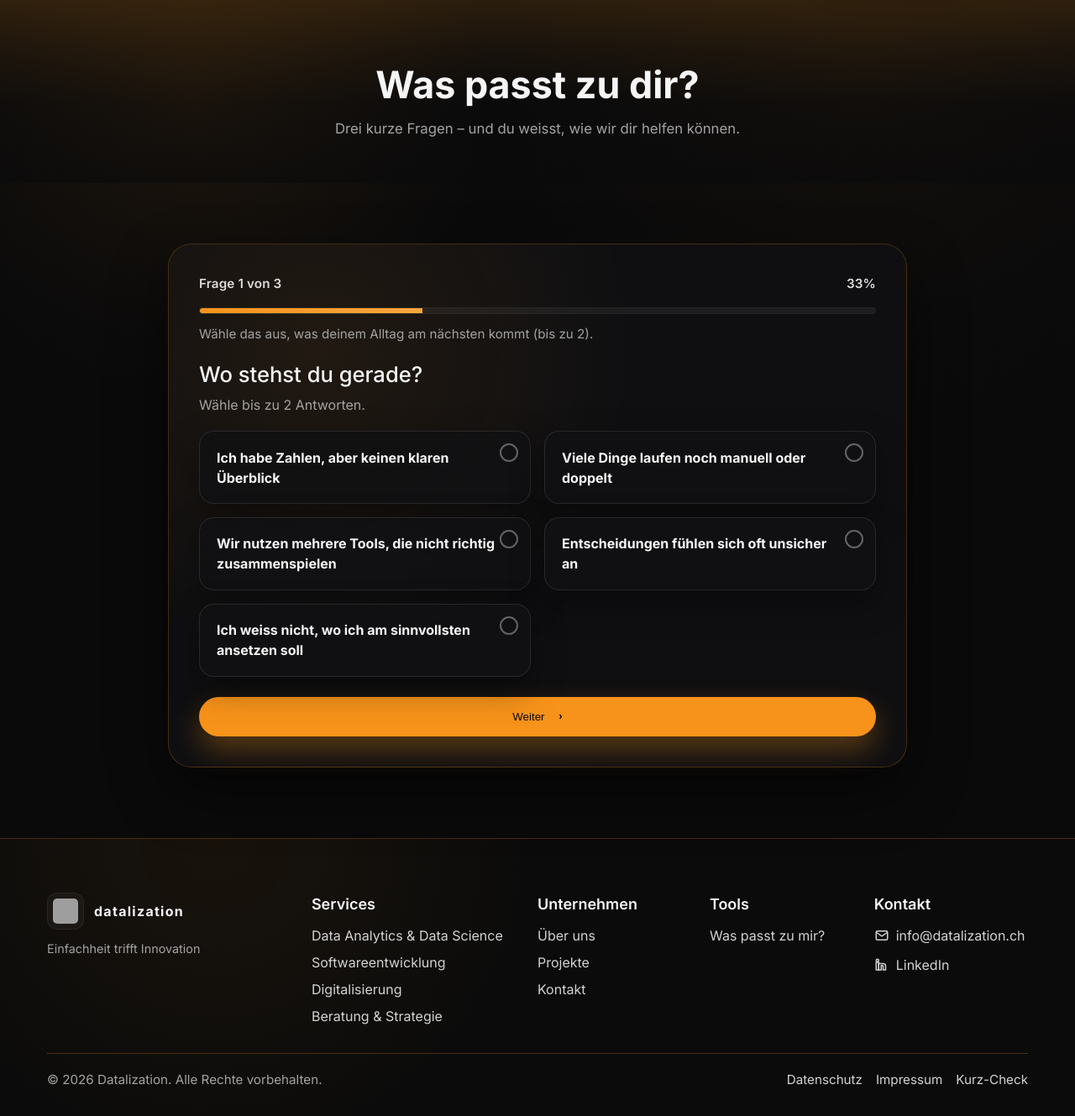
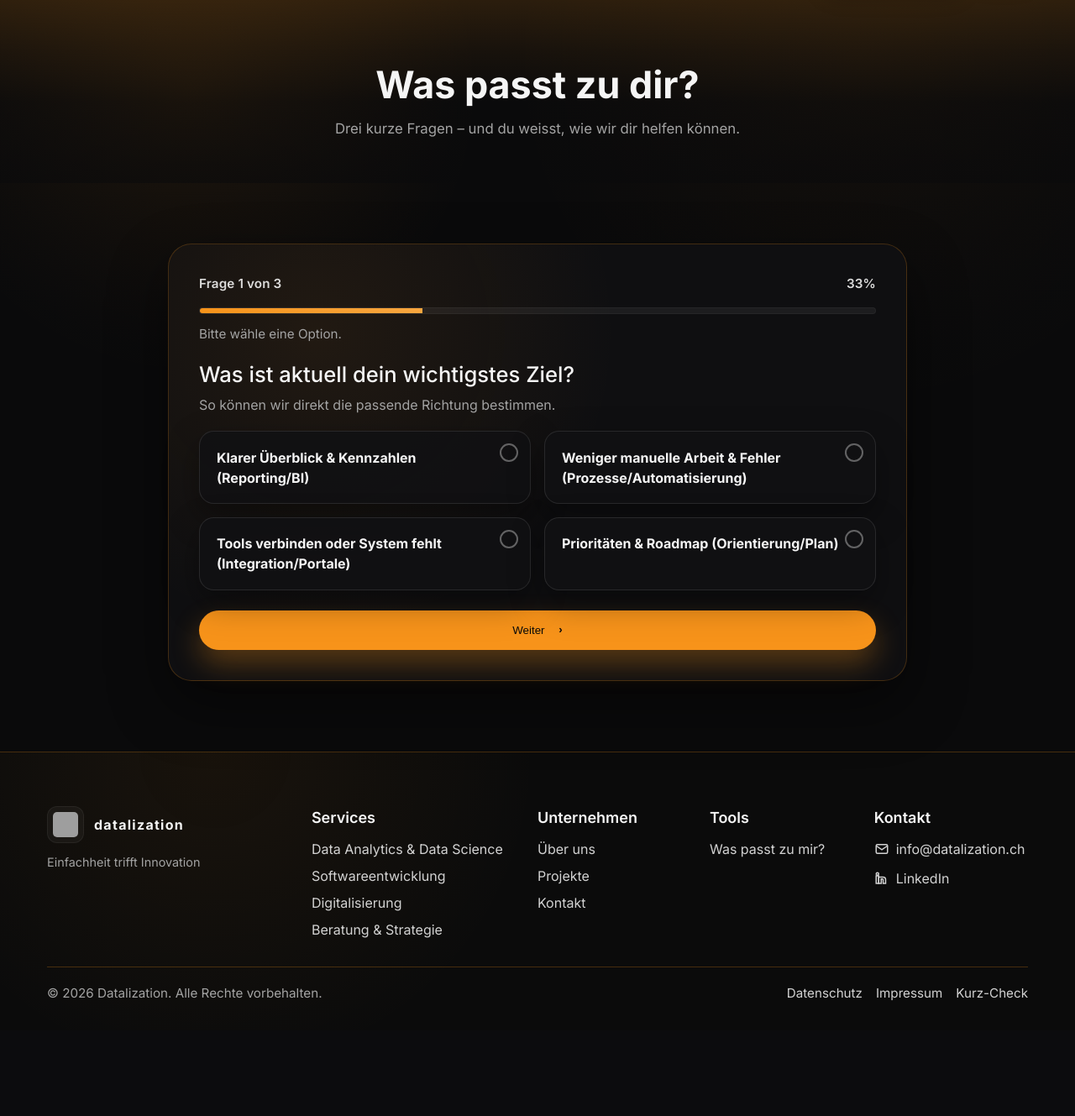
Before and after one commit to datalization1/datalization, a Django app: page /de/match/ in a window 1280 px wide. Shown: the part 73-1402 px from the top of the page at 84% size. After the commit the page ends 1265 px from the top, so only its background shows below. Run offline with Django 4.2, Linux system fonts and the light colour scheme; grey boxes are pictures that could not be loaded.

Commit message:
text adjustments

```diff
--- a/web/static/css/styles.css
+++ b/web/static/css/styles.css
@@ -739,7 +739,7 @@ body.theme-light .nav__logo--dark  { display: none; }
 :root { --sp: 16px; }
 
 /* Very small screens: iPhone SE etc. */
-@media (max-width: 420px) { .site-header { position: fixed; top: 0; left: 0; right: 0; padding: 0 var(--sp); } .container.nav { padding-left: 0; padding-right: 0; } .nav__logo { height: 28px; } .hero-section { padding: 112px var(--sp) 80px; min-height: auto; } .hero-title { font-size: 28px; line-height: 1.2; letter-spacing: 0; margin: 16px 0 8px; max-width: 24ch; white-space: normal; } .hero-subtitle, .hero-description { font-size: 15px; line-height: 1.6; max-width: 34ch; margin-bottom: 20px; } .hero-cta, .btn-primary { margin-bottom: 40px; } .scroll-indicator { bottom: 24px; } .btn, .button, .cta { padding: 12px 18px; font-size: 15px; border-radius: 24px; } .section { padding: 4rem 0; } .section .container { padding-left: var(--sp); padding-right: var(--sp); } .value-card, .service-card { padding: 1.5rem; } }
+@media (max-width: 420px) { .site-header { position: fixed; top: 0; left: 0; right: 0; padding: 0 calc(var(--sp) + env(safe-area-inset-right)) 0 calc(var(--sp) + env(safe-area-inset-left)); } .container.nav { padding-left: 0; padding-right: 0; gap: 10px; } .nav__logo { height: 28px; } .nav__tools { gap: 8px; } .nav__cta { padding: 8px 12px; font-size: .82rem; } .hero-section { padding: 112px var(--sp) 80px; min-height: auto; } .hero-title { font-size: 28px; line-height: 1.2; letter-spacing: 0; margin: 16px 0 8px; max-width: 24ch; white-space: normal; } .hero-subtitle, .hero-description { font-size: 15px; line-height: 1.6; max-width: 34ch; margin-bottom: 20px; } .hero-cta, .btn-primary { margin-bottom: 40px; } .scroll-indicator { bottom: 24px; } .btn, .button, .cta { padding: 12px 18px; font-size: 15px; border-radius: 24px; } .section { padding: 4rem 0; } .section .container { padding-left: var(--sp); padding-right: var(--sp); } .value-card, .service-card { padding: 1.5rem; } }
 
 /* Normal kleine Tablets/Phones */
 @media (min-width: 421px) and (max-width: 768px) { .hero-title { font-size: 36px; white-space: normal; } .hero-subtitle, .hero-description { font-size: 16px; } }
--- a/web/templates/match.html
+++ b/web/templates/match.html
@@ -78,17 +78,15 @@ document.addEventListener("DOMContentLoaded", function(){
   // Question defs (texts)
   const Q1 = {
     id:"q1",
-    headline:"Wo stehst du gerade?",
-    title:"Was beschreibt deine aktuelle Situation am besten?",
-    subtitle:"Wähle bis zu 2 Antworten.",
-    type:"multi",
-    max:2,
+    headline:"Was ist aktuell dein wichtigstes Ziel?",
+    title:"Wähle eine Option.",
+    subtitle:"So können wir direkt die passende Richtung bestimmen.",
+    type:"single",
     options:[
-      {v:"q1_a1", label:"Ich habe Zahlen, aber keinen klaren Überblick"},
-      {v:"q1_a2", label:"Viele Dinge laufen noch manuell oder doppelt"},
-      {v:"q1_a3", label:"Wir nutzen mehrere Tools, die nicht richtig zusammenspielen"},
-      {v:"q1_a4", label:"Entscheidungen fühlen sich oft unsicher an"},
-      {v:"q1_a5", label:"Ich weiss nicht, wo ich am sinnvollsten ansetzen soll"},
+      {v:"q1_data", label:"Klarer Überblick & Kennzahlen (Reporting/BI)"},
+      {v:"q1_digital", label:"Weniger manuelle Arbeit & Fehler (Prozesse/Automatisierung)"},
+      {v:"q1_software", label:"Tools verbinden oder System fehlt (Integration/Portale)"},
+      {v:"q1_strategy", label:"Prioritäten & Roadmap (Orientierung/Plan)"},
     ]
   };
 
@@ -161,72 +159,25 @@ document.addEventListener("DOMContentLoaded", function(){
     }
   };
 
+  const Q3_START = {
+    id:"q3",
+    headline:"Wie möchtest du starten?",
+    subtitle:"So wählen wir den sinnvollsten nächsten Schritt – ohne Overengineering.",
+    title:"Wähle eine Option.",
+    type:"single",
+    options:[
+      {v:"start_check", label:"Kurz-Check (60–90 Min) – Einschätzung & klare Empfehlung", s:{strategy:2}},
+      {v:"start_pilot", label:"Pilot (1–2 Wochen) – kleiner PoC/MVP mit messbarem Ergebnis", s:{strategy:1,software:1,digital:1,data:1}},
+      {v:"start_project", label:"Direkt Projekt – Umsetzung mit klaren Deliverables", s:{strategy:1,software:2,digital:2,data:2}},
+    ]
+  };
+
   const Q3_MAP = {
-    data: {
-      headline:"Was wünschst du dir stattdessen?",
-      subtitle:"Was würde dir den grössten Mehrwert bringen?",
-      title:"Was würde dir aktuell am meisten helfen?",
-      type:"single",
-      options:[
-        {v:"d3_1", label:"Klarer Überblick auf einen Blick", s:{data:3}},
-        {v:"d3_2", label:"Bessere Planung für die Zukunft", s:{data:3,strategy:1}},
-        {v:"d3_3", label:"Frühere Hinweise statt spätes Reagieren", s:{data:3}},
-        {v:"d3_4", label:"Weniger Zeit für Auswertungen", s:{data:3,digital:1}},
-        {v:"d3_5", label:"Mehr Vertrauen in Entscheidungen", s:{data:3,strategy:1}},
-      ]
-    },
-    digital: {
-      headline:"Was wünschst du dir stattdessen?",
-      subtitle:"Was würde dir den grössten Mehrwert bringen?",
-      title:"Was würde dir aktuell am meisten helfen?",
-      type:"single",
-      options:[
-        {v:"g3_1", label:"Weniger manuelle Arbeit", s:{digital:3,software:1}},
-        {v:"g3_2", label:"Klarere Abläufe", s:{digital:3,strategy:1}},
-        {v:"g3_3", label:"Weniger Fehler", s:{digital:3}},
-        {v:"g3_4", label:"Zeitersparnis im Alltag", s:{digital:3}},
-        {v:"g3_5", label:"Mehr Fokus aufs Kerngeschäft", s:{digital:3}},
-      ]
-    },
-    software: {
-      headline:"Was wünschst du dir stattdessen?",
-      subtitle:"Was würde dir den grössten Mehrwert bringen?",
-      title:"Was würde dir aktuell am meisten helfen?",
-      type:"single",
-      options:[
-        {v:"s3_1", label:"Ein System, das wirklich passt", s:{software:3}},
-        {v:"s3_2", label:"Weniger Excel & Workarounds", s:{software:3,data:1}},
-        {v:"s3_3", label:"Saubere Übergaben zwischen Tools", s:{software:3,digital:1}},
-        {v:"s3_4", label:"Bessere Übersicht", s:{software:3,data:1}},
-        {v:"s3_5", label:"Eine Lösung, die mitwachsen kann", s:{software:3,strategy:1}},
-      ]
-    },
-    planning: {
-      headline:"Was wünschst du dir stattdessen?",
-      subtitle:"Was würde dir den grössten Mehrwert bringen?",
-      title:"Was würde dir aktuell am meisten helfen?",
-      type:"single",
-      options:[
-        {v:"p3_1", label:"Bessere Planung & ruhigere Entscheidungen", s:{data:3,strategy:1}},
-        {v:"p3_2", label:"Klarere Kennzahlen, denen ich vertraue", s:{data:3}},
-        {v:"p3_3", label:"Früher erkennen, was auf uns zukommt", s:{data:3}},
-        {v:"p3_4", label:"Weniger Überraschungen im Alltag", s:{data:3}},
-        {v:"p3_5", label:"Ein klarer Plan, was wir zuerst angehen", s:{strategy:3}},
-      ]
-    },
-    strategy: {
-      headline:"Was wünschst du dir stattdessen?",
-      subtitle:"Was würde dir den grössten Mehrwert bringen?",
-      title:"Was würde dir aktuell am meisten helfen?",
-      type:"single",
-      options:[
-        {v:"t3_1", label:"Klarer Plan für die nächsten Schritte", s:{strategy:3}},
-        {v:"t3_2", label:"Prioritäten statt Aktionismus", s:{strategy:3}},
-        {v:"t3_3", label:"Sicherheit vor Investitionen", s:{strategy:3}},
-        {v:"t3_4", label:"Eine ehrliche Einschätzung, was sich lohnt", s:{strategy:3}},
-        {v:"t3_5", label:"Orientierung, ohne ein Grossprojekt zu starten", s:{strategy:3}},
-      ]
-    }
+    data: Q3_START,
+    digital: Q3_START,
+    software: Q3_START,
+    strategy: Q3_START,
+    planning: Q3_START
   };
 
   function resetScores(){
@@ -234,13 +185,13 @@ document.addEventListener("DOMContentLoaded", function(){
   }
 
   function applyQ1Scoring(vals){
-    vals.forEach(val=>{
-      if (val === "q1_a1") score.data += 3;
-      if (val === "q1_a2") score.digital += 3;
-      if (val === "q1_a3") score.software += 3;
-      if (val === "q1_a4") { score.data += 2; score.strategy += 2; }
-      if (val === "q1_a5") score.strategy += 3;
-    });
+    const val = (vals && vals[0]) || null;
+    if (!val) return;
+
+    if (val === "q1_data") score.data += 4;
+    if (val === "q1_digital") score.digital += 4;
+    if (val === "q1_software") score.software += 4;
+    if (val === "q1_strategy") score.strategy += 4;
   }
 
   function renderQuestion(step){
@@ -248,7 +199,7 @@ document.addEventListener("DOMContentLoaded", function(){
     let def;
     if (step === 1) {
       def = Q1;
-      if (helper) helper.textContent = "Wähle das aus, was deinem Alltag am nächsten kommt (bis zu 2).";
+      if (helper) helper.textContent = "Bitte wähle eine Option.";
     } else if (step === 2) {
       const path = determinePath();
       def = Q2_MAP[path] || Q2_MAP.strategy;
@@ -340,24 +291,18 @@ document.addEventListener("DOMContentLoaded", function(){
   }
 
   function determinePath(){
-    const local = {data:0,digital:0,software:0,strategy:0};
-    answers.q1.forEach(val=>{
-      if (val === "q1_a1") local.data += 3;
-      if (val === "q1_a2") local.digital += 3;
-      if (val === "q1_a3") local.software += 3;
-      if (val === "q1_a4") { local.data += 2; local.strategy += 2; }
-      if (val === "q1_a5") local.strategy += 3;
-    });
-    const sorted = Object.entries(local).sort((a,b)=>b[1]-a[1]);
-    if (!sorted.length || sorted[0][1] === 0) return "strategy";
-    return sorted[0][0];
+    const v = (answers.q1 && answers.q1[0]) ? answers.q1[0] : null;
+    if (v === "q1_data") return "data";
+    if (v === "q1_digital") return "digital";
+    if (v === "q1_software") return "software";
+    if (v === "q1_strategy") return "strategy";
+    return "strategy";
   }
 
   function validate(step){
     const inputs = qs.querySelectorAll("input");
     if (step === 1){
-      const checked = Array.from(inputs).filter(i=>i.checked);
-      return checked.length > 0 && checked.length <= (Q1.max || 2);
+      return Array.from(inputs).some(i=>i.checked);
     }
     if (step === 2){
       const checked = Array.from(inputs).filter(i=>i.checked);
@@ -414,6 +359,15 @@ document.addEventListener("DOMContentLoaded", function(){
         [top1] = entries;
       }
     }
+
+    const diff = top1Score - top2Score;
+    const confidence =
+      diff >= 4 ? "Sehr passend" :
+      diff >= 2 ? "Gut passend" :
+      "Gemischt";
+
+    const kicker = document.querySelector(".match-result-kicker");
+    if (kicker) kicker.textContent = `Ergebnis · ${confidence}`;
 
     const showSecond = top2Score >= (top1Score - 2);
     renderReco(top1, showSecond ? top2 : null);
@@ -538,13 +492,17 @@ document.addEventListener("DOMContentLoaded", function(){
   });
 
   resetBtn?.addEventListener("click", ()=>{
-    answers.q1 = null; answers.q2=[]; answers.q3=null;
+    answers.q1 = [];
+    answers.q2 = [];
+    answers.q3 = null;
     resetScores();
     step = 1;
+
     backBtn.disabled = true;
     backBtn.style.display = "none";
     nextBtn.disabled = false;
     document.getElementById("match-nav").style.display = "flex";
+
     renderQuestion(step);
     resultBox.hidden = true;
     updateProgress();
```
Also changed, not shown: web/templates/home.html (+4 -4 lines).
